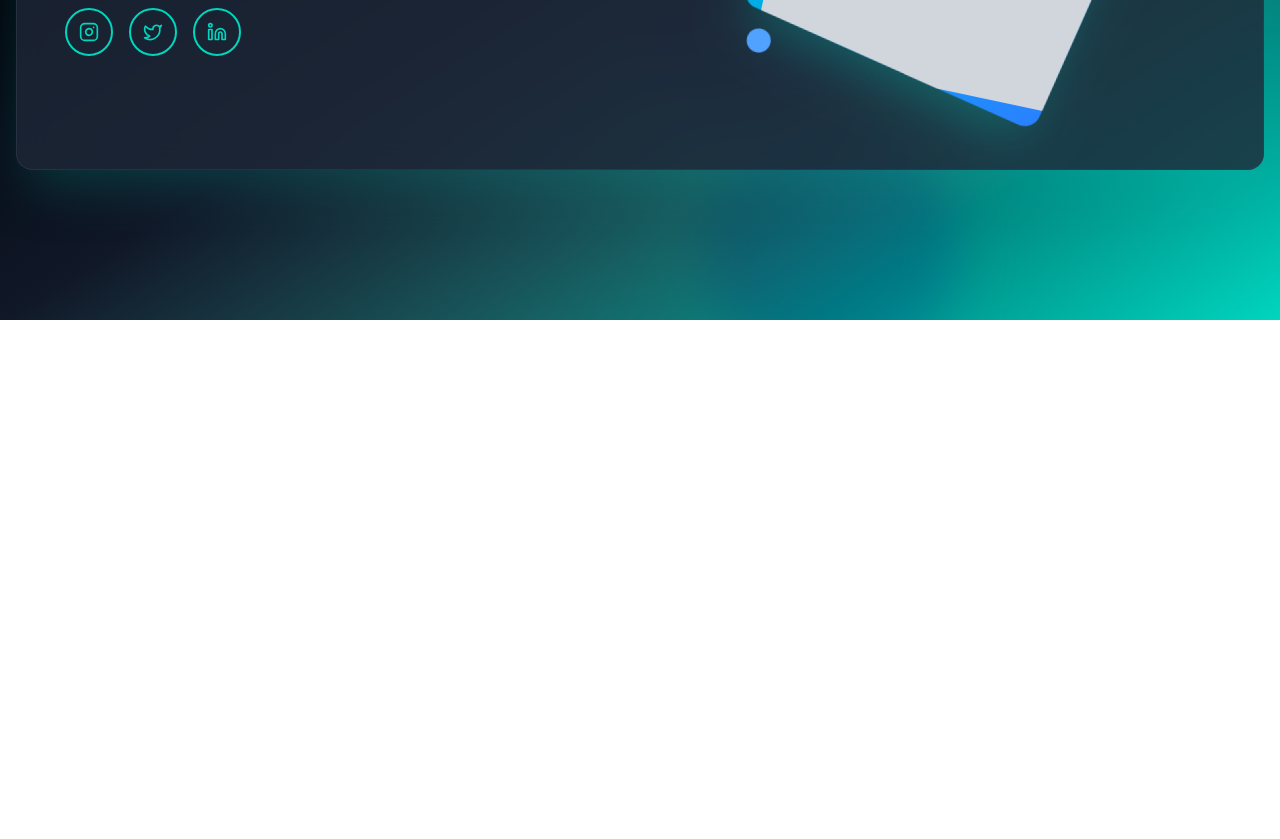
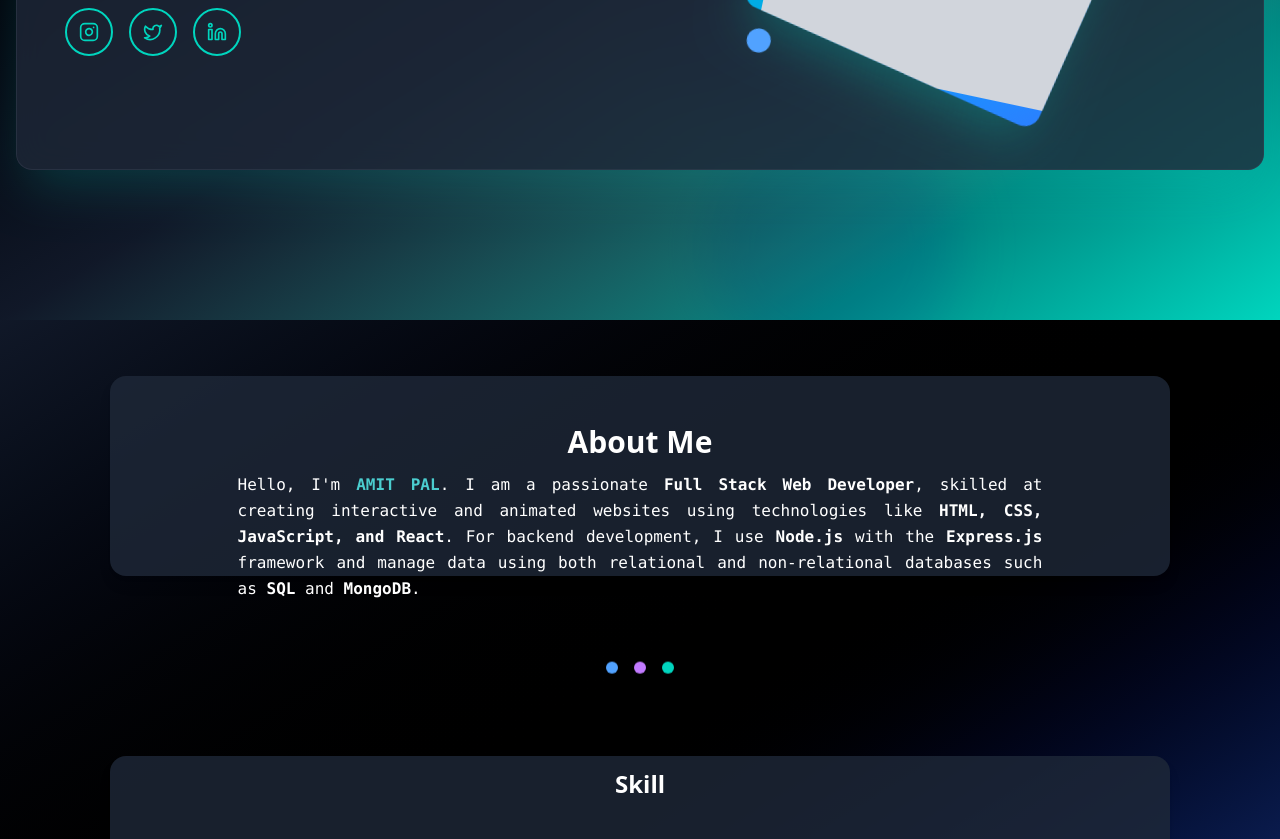
Before and after one commit to amitpal603/mySelf, a React (Vite) app: page / in a window 1280 px wide. Shown: the part 480-1319 px from the top of the page. Before the commit the page ends 800 px from the top, so only its background shows below. Built offline with nearby package versions, Linux system fonts and the light colour scheme.

Commit message:
add new to home page

```diff
--- /dev/null
+++ b/src/components/Extra/About1.jsx
@@ -0,0 +1,36 @@
+import React from 'react'
+
+function About1() {
+  return (
+
+      <div className="flex flex-col gap-3 px-4 sm:px-8 md:px-16 lg:px-32 py-12">
+        {/* Heading */}
+        <div className="flex justify-center">
+          <h1 className="text-2xl sm:text-2xl  md:text-3xl text-white font-bold text-center">
+            About Me
+          </h1>
+        </div>
+
+        {/* Paragraph */}
+        <div className="max-w-4xl mx-auto h-auto ">
+          <p className="mb-3 text-white text-base sm:text-lg md:text-base leading-relaxed text-justify font-mono">
+            Hello, I&apos;m{" "}
+            <span className="font-semibold text-[#4bcdcf]">AMIT PAL</span>.
+            I am a passionate{" "}
+            <span className="font-semibold">Full Stack Web Developer</span>, skilled at
+            creating interactive and animated websites using technologies like{" "}
+            <span className="font-semibold">HTML, CSS, JavaScript, and React</span>. For
+            backend development, I use{" "}
+            <span className="font-semibold">Node.js</span> with the{" "}
+            <span className="font-semibold">Express.js</span> framework and manage data
+            using both relational and non-relational databases such as{" "}
+            <span className="font-semibold">SQL</span> and{" "}
+            <span className="font-semibold">MongoDB</span>.
+          </p>
+        </div>
+      </div>
+
+  )
+}
+
+export default About1
--- /dev/null
+++ b/src/components/Extra/Skill1.jsx
@@ -0,0 +1,30 @@
+import React from 'react'
+
+function Skill1() {
+  const skills = ["HTML", "CSS", "JS", "REACT", "NODE","SQL","MD"]
+
+  return (
+    <div className="flex flex-col gap-10">
+      {/* Heading */}
+      <div>
+        <h1 className="text-white text-2xl text-center mt-3 font-bold">Skill</h1>
+      </div>
+
+      {/* Skills Section */}
+      <div className="flex gap-10 justify-center items-center flex-wrap">
+        {skills.map((skill, index) => (
+          <div key={index} className="relative h-20 w-20 flex justify-center items-center">
+            {/* Spinning border */}
+            <div className="absolute h-20 w-20 border-t-4 border-teal-400 rounded-full animate-spin"></div>
+            {/* Inner circle */}
+            <div className="h-16 w-16 bg-black text-teal-400 rounded-full flex justify-center items-center font-bold hover:bg-teal-700 hover:text-white hover:cursor-pointer">
+              {skill}
+            </div>
+          </div>
+        ))}
+      </div>
+    </div>
+  )
+}
+
+export default Skill1
--- a/src/components/Header/Navbar.jsx
+++ b/src/components/Header/Navbar.jsx
@@ -1,10 +1,11 @@
 import React, { useState, useEffect } from "react";
+import { Link, useLocation } from "react-router-dom";
 import { Menu, X } from "lucide-react";
 
 function Navbar() {
   const [isOpen, setIsOpen] = useState(false);
   const [scrolled, setScrolled] = useState(false);
-  const [activeLink, setActiveLink] = useState('/');
+  const location = useLocation();
 
   const navLinks = [
     { to: '/', label: 'Home' },
@@ -38,8 +39,12 @@ function Navbar() {
     return () => document.removeEventListener('click', handleClickOutside);
   }, [isOpen]);
 
-  const handleLinkClick = (to) => {
-    setActiveLink(to);
+  // Close mobile menu when route changes
+  useEffect(() => {
+    setIsOpen(false);
+  }, [location.pathname]);
+
+  const handleLinkClick = () => {
     setIsOpen(false);
   };
 
@@ -59,12 +64,12 @@ function Navbar() {
 
             {/* Logo */}
             <div className="flex-shrink-0 group">
-              <p className="text-white text-xl sm:text-2xl font-bold cursor-pointer transform transition-all duration-300 hover:scale-105">
+              <Link to="/" className="text-white text-xl sm:text-2xl font-bold cursor-pointer transform transition-all duration-300 hover:scale-105 inline-block">
                 PORT{" "}
                 <span className="text-teal-400 inline-block transform transition-all duration-300 group-hover:rotate-12">
                   folio
                 </span>
-              </p>
+              </Link>
             </div>
 
             {/* Desktop Navigation */}
@@ -72,10 +77,10 @@ function Navbar() {
               <ul className="flex items-center space-x-8">
                 {navLinks.map((link, index) => (
                   <li key={index} className="relative group">
-                    <button
-                      onClick={() => handleLinkClick(link.to)}
-                      className={`relative px-3 py-2 text-base font-medium transition-all duration-300 transform hover:scale-105 ${
-                        activeLink === link.to
+                    <Link
+                      to={link.to}
+                      className={`relative px-3 py-2 text-base font-medium transition-all duration-300 transform hover:scale-105 inline-block ${
+                        location.pathname === link.to
                           ? 'text-teal-400 font-bold'
                           : 'text-white hover:text-teal-400'
                       }`}
@@ -85,17 +90,17 @@ function Navbar() {
                       {/* Animated underline */}
                       <span
                         className={`absolute bottom-0 left-0 w-full h-0.5 bg-gradient-to-r from-teal-400 to-blue-400 transform origin-left transition-all duration-300 ${
-                          activeLink === link.to ? 'scale-x-100' : 'scale-x-0 group-hover:scale-x-100'
+                          location.pathname === link.to ? 'scale-x-100' : 'scale-x-0 group-hover:scale-x-100'
                         }`}
                       />
 
                       {/* Hover glow effect */}
                       <span
                         className={`absolute inset-0 rounded-lg bg-teal-400/10 transform transition-all duration-300 ${
-                          activeLink === link.to ? 'scale-100 opacity-100' : 'scale-95 opacity-0 group-hover:scale-100 group-hover:opacity-100'
+                          location.pathname === link.to ? 'scale-100 opacity-100' : 'scale-95 opacity-0 group-hover:scale-100 group-hover:opacity-100'
                         }`}
                       />
-                    </button>
+                    </Link>
                   </li>
                 ))}
               </ul>
@@ -137,11 +142,12 @@ function Navbar() {
         >
           <div className="px-4 pt-2 pb-6 space-y-1 bg-black/98 backdrop-blur-md border-t border-gray-800">
             {navLinks.map((link, index) => (
-              <button
+              <Link
                 key={index}
-                onClick={() => handleLinkClick(link.to)}
-                className={`group relative w-full text-left px-4 py-3 rounded-lg text-base font-medium transition-all duration-300 transform hover:scale-[1.02] active:scale-95 ${
-                  activeLink === link.to
+                to={link.to}
+                onClick={handleLinkClick}
+                className={`group relative w-full text-left px-4 py-3 rounded-lg text-base font-medium transition-all duration-300 transform hover:scale-[1.02] active:scale-95 block ${
+                  location.pathname === link.to
                     ? 'text-teal-400 font-bold bg-teal-400/10'
                     : 'text-white hover:text-teal-400 hover:bg-gray-800/50'
                 }`}
@@ -155,13 +161,13 @@ function Navbar() {
                 {/* Active indicator */}
                 <div
                   className={`absolute left-0 top-0 bottom-0 w-1 bg-gradient-to-b from-teal-400 to-blue-400 rounded-r-full transform transition-all duration-300 ${
-                    activeLink === link.to ? 'scale-y-100 opacity-100' : 'scale-y-0 opacity-0 group-hover:scale-y-100 group-hover:opacity-50'
+                    location.pathname === link.to ? 'scale-y-100 opacity-100' : 'scale-y-0 opacity-0 group-hover:scale-y-100 group-hover:opacity-50'
                   }`}
                 />
 
                 {/* Hover effect */}
                 <div className="absolute inset-0 bg-gradient-to-r from-teal-400/5 to-blue-400/5 rounded-lg transform scale-95 opacity-0 group-hover:scale-100 group-hover:opacity-100 transition-all duration-300" />
-              </button>
+              </Link>
             ))}
 
             {/* Mobile menu decoration */}
--- /dev/null
+++ b/src/components/Pages/Aboutme.jsx
@@ -0,0 +1,23 @@
+import React from "react";
+import About1 from "../Extra/About1";
+import Skill1 from "../Extra/Skill1";
+
+function Aboutme() {
+  return (
+    <div className=" gap-10 flex-col min-h-screen w-full bg-gradient-to-br from-gray-900 via-black to-blue-900 flex  items-center p-4 relative overflow-hidden">
+      <section className=" rounded-2xl mt-10 h-auto md:h-50 w-[85%] shadow-lg bg-gray-800/80 ">
+        <About1/>
+      </section>
+      <div className="flex justify-center gap-4 mt-12">
+        <div className="w-3 h-3 bg-blue-400 rounded-full animate-bounce"></div>
+        <div className="w-3 h-3 bg-purple-400 rounded-full animate-bounce delay-200"></div>
+        <div className="w-3 h-3 bg-teal-400 rounded-full animate-bounce delay-400"></div>
+      </div>
+      <section  className="rounded-2xl mt-10 md:h-50 h-auto px-1 w-[85%] shadow-lg bg-gray-800/80 ">
+        <Skill1/>
+      </section>
+    </div>
+  );
+}
+
+export default Aboutme;
--- a/src/components/Pages/Contact.jsx
+++ b/src/components/Pages/Contact.jsx
@@ -2,11 +2,10 @@ import React from 'react'
 
 function Contact() {
   return (
-    <div>
-      Contact
+    <div className='mt-20'>
+      contact page
     </div>
   )
 }
 
 export default Contact
-Contact
--- a/src/components/Pages/Home.jsx
+++ b/src/components/Pages/Home.jsx
@@ -1,6 +1,7 @@
 import React, { useEffect, useState } from "react";
 import { Instagram, Twitter, Linkedin } from "lucide-react";
 import photo  from '/src/assets/photo.jpg'
+import Aboutme from "./Aboutme";
 
 function Home() {
   const [isVisible, setIsVisible] = useState(false);
@@ -22,6 +23,8 @@ function Home() {
   }, []);
 
   return (
+    <div className="min-h-screen w-full">
+      {/* First Section - Original Hero Section */}
       <div className="min-h-screen w-full bg-gradient-to-br from-black via-gray-900 to-teal-400 flex justify-center items-center p-4 relative overflow-hidden">
         {/* Animated background elements */}
         <div className="absolute inset-0 overflow-hidden">
@@ -190,6 +193,10 @@ function Home() {
           </div>
         </div>
       </div>
+
+      {/* Second Section - New Empty Section */}
+     <Aboutme/>
+    </div>
   );
 }
 
--- a/src/components/Pages/Project.jsx
+++ b/src/components/Pages/Project.jsx
@@ -2,8 +2,8 @@ import React from 'react'
 
 function Project() {
   return (
-    <div>
-      Project
+    <div className='mt-20'>
+      project page
     </div>
   )
 }
--- a/src/components/Pages/Skill.jsx
+++ b/src/components/Pages/Skill.jsx
@@ -2,8 +2,8 @@ import React from 'react'
 
 function Skill() {
   return (
-    <div>
-      Skill page
+    <div className='mt-20'>
+      skill page
     </div>
   )
 }
```
Lines whose indentation alone changed are shown as unchanged.
